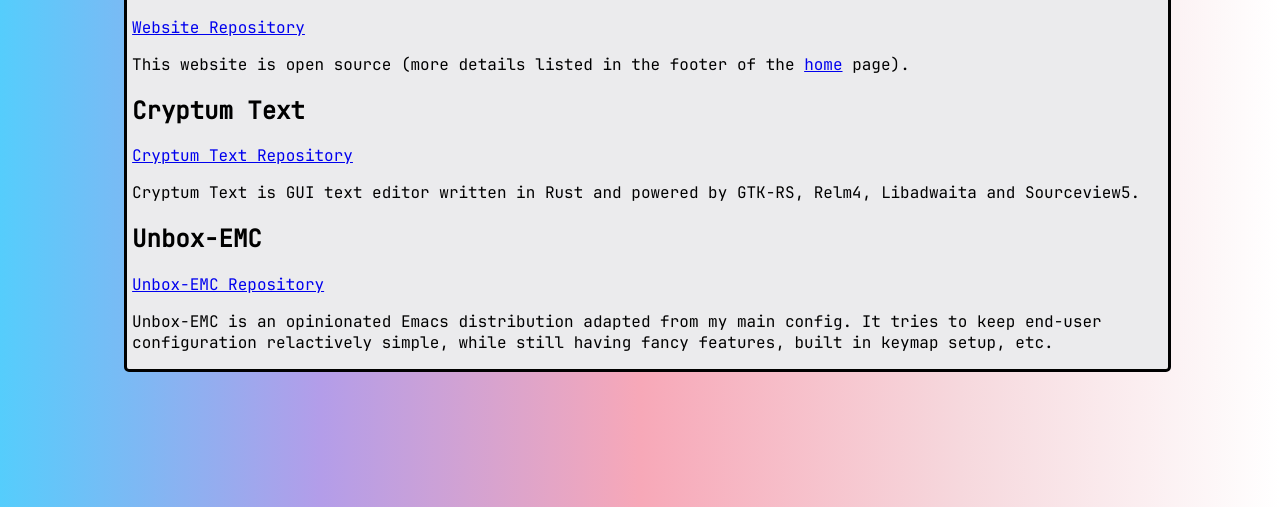
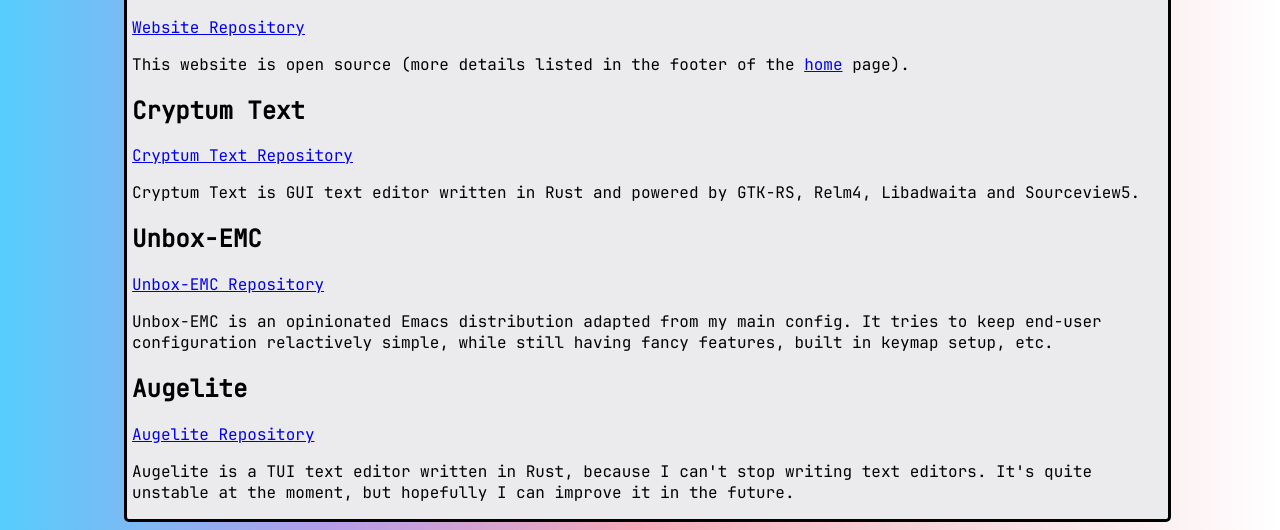
Before and after one commit to Cyncrovee/Cyncrovee-Website, a plain HTML site: page projects.html in a window 1280 px wide. Shown: the part 293-823 px from the top of the page. Before the commit the page ends 800 px from the top, so only its background shows below. Drawn offline with Linux system fonts and the light colour scheme.

Commit message:
feat: add augelite to projects

```diff
--- a/projects.html
+++ b/projects.html
@@ -35,6 +35,9 @@
 			<p>Unbox-EMC is an opinionated Emacs distribution adapted from my main config.
 				It tries to keep end-user configuration relactively simple, while still having fancy features,
 				built in keymap setup, etc.</p>
+			<h2>Augelite</h2>
+			<a href="https://github.com/Cyncrovee/Augelite">Augelite Repository</a>
+			<p>Augelite is a TUI text editor written in Rust, because I can't stop writing text editors. It's quite unstable at the moment, but hopefully I can improve it in the future.</p>
 		</div>
     </div>
 </body>
```
